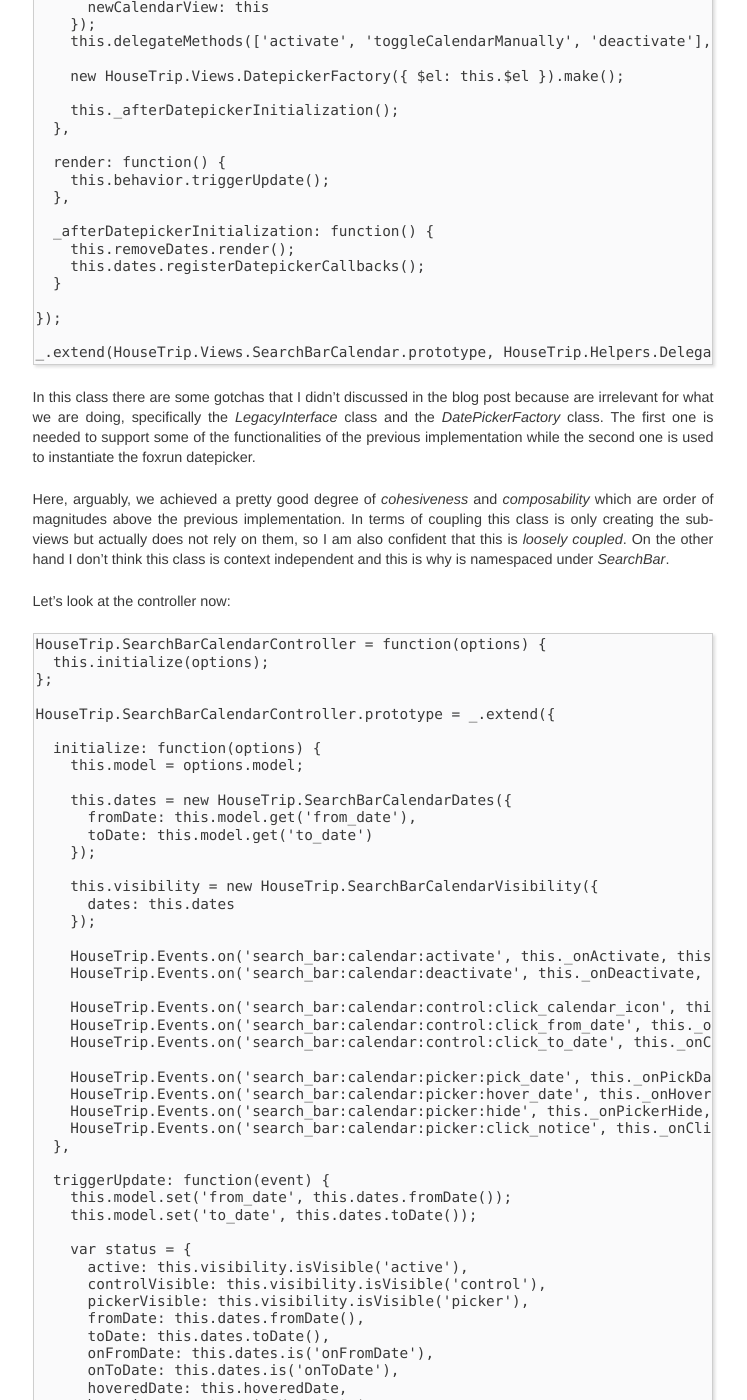
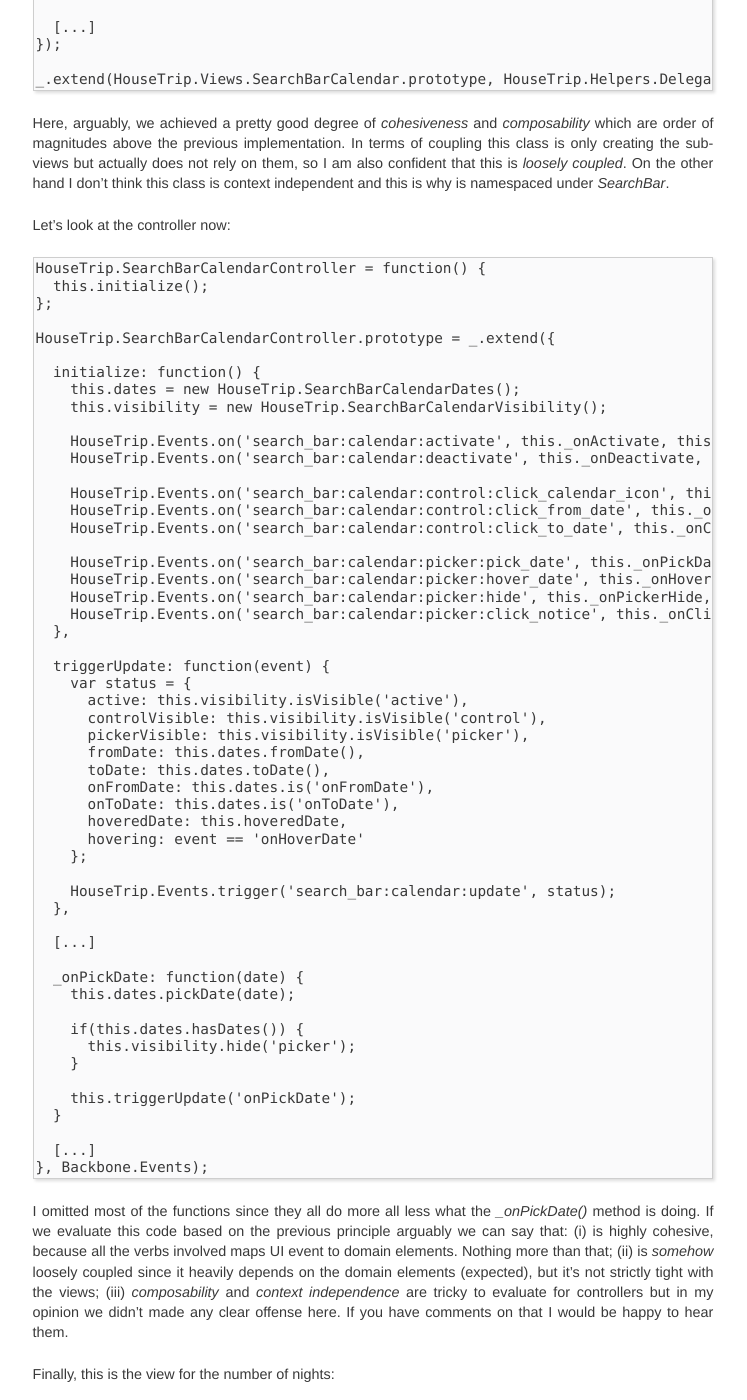
Before and after one commit to HouseTrip/housetrip.github.com, a Jekyll site: the page built from _posts/2014-11-25-calendar-refactoring.md, in a window 1280 px wide and 1400 px high, scrolled down 8017 px. Shown: the whole window, without its empty margins (267-1014 px from the left). Built offline with Jekyll 4.4.1, drawn with Linux system fonts in a browser that asks for light colours; comment, search, counter and statistics services are not loaded; some of the changed text lies outside the part shown.

Commit message:
Slimming unnecessary code in the examples at the end

```diff
--- a/_posts/2014-11-25-calendar-refactoring.md
+++ b/_posts/2014-11-25-calendar-refactoring.md
@@ -130,88 +130,61 @@
 
 ## Evaluate the new design
 
-To evaluate the design let's go back to the principles. *Theoretically* I should pick every class and check that it is *Highly Cohesive*, *Loosely Coupled*, *Easily Composable* and *Context Independent*. So let's have a look at a couple of them as an exemplification. The first one is the calendar:
+To evaluate the design let's go back to the principles and evaluate the degree of cohesiveness, coupling, composability and context independence for some key classes we produced. The first one is the calendar which simply acts as a composition mechanism. Here in the constructor we can see the elements we discussed:
 
 <pre class="lang:js decode:true " title="the new calendar class" >HouseTrip.Views.SearchBarCalendar = Backbone.View.extend({
-
-  initialize: function(options) {
-    this.behavior = new HouseTrip.SearchBarCalendarController({
-      model: this.model
+  initialize: function() {
+    this.calendarIcon = new HouseTrip.Views.SearchBarCalendarControlIcon({
+      el: this.$('.calendar-icon')
     });
 
-    this.calendarIcon = options.iconView || new HouseTrip.Views.SearchBarCalendarControlIcon({
-      el: this.$el
+    this.dates = new HouseTrip.Views.SearchBarCalendarControlDates({
+      el: this.$('.calendar-control-dates')
     });
 
-    this.dates = options.datesView || new HouseTrip.Views.SearchBarCalendarControlDates({
-      el: this.$el
+    this.numOfNights = new HouseTrip.Views.SearchBarCalendarControlNumOfNights({
+      el: this.$('.calendar-control-nights')
     });
 
-    this.numOfNights = options.numOfNightsView || new HouseTrip.Views.SearchBarCalendarControlNumOfNights({
-      el: this.$el
+    this.visibility = new HouseTrip.Views.SearchBarCalendarPickerVisibility({
+      el: this.$('.date-picker')
     });
 
-    this.visibility = options.pickerVisibilityView || new HouseTrip.Views.SearchBarCalendarPickerVisibility({
-      el: this.$el,
-      calendarPosition: options.calendarPosition
+    this.dates = new HouseTrip.Views.SearchBarCalendarPickerDates({
+      el: this.$('.date-picker')
     });
 
-    this.dates = options.pickerDatesView || new HouseTrip.Views.SearchBarCalendarPickerDates({
-      el: this.$el
+    this.removeDates = new HouseTrip.Views.SearchBarCalendarPickerRemoveDates({
+      el: this.$('.date-picker')
     });
 
-    this.removeDates = options.removeDateView || new HouseTrip.Views.SearchBarCalendarPickerRemoveDates({
-      el: this.$el
-    });
-
-    this.legacyInteface = new HouseTrip.Views.SearchBarCalendarLegacyInterface({
-      newCalendarView: this
-    });
-    this.delegateMethods(['activate', 'toggleCalendarManually', 'deactivate'], this.legacyInteface);
-
-    new HouseTrip.Views.DatepickerFactory({ $el: this.$el }).make();
-
-    this._afterDatepickerInitialization();
+    [...]
   },
 
   render: function() {
     this.behavior.triggerUpdate();
-  },
-
-  _afterDatepickerInitialization: function() {
-    this.removeDates.render();
-    this.dates.registerDatepickerCallbacks();
   }
 
+  [...]
 });
 
 _.extend(HouseTrip.Views.SearchBarCalendar.prototype, HouseTrip.Helpers.Delegation);
 </pre>
-
-In this class there are some gotchas that I didn't discussed in the blog post because are irrelevant for what we are doing, specifically the *LegacyInterface* class and the *DatePickerFactory* class. The first one is needed to support some of the functionalities of the previous implementation while the second one is used to instantiate the foxrun datepicker.
 
 Here, arguably, we achieved a pretty good degree of *cohesiveness* and *composability* which are order of magnitudes above the previous implementation. In terms of coupling this class is only creating the sub-views but actually does not rely on them, so I am also confident that this is *loosely coupled*. On the other hand I don't think this class is context independent and this is why is namespaced under *SearchBar*.
 
 Let's look at the controller now:
 
 <pre class="lang:js decode:true " title="the calendar controller" >
-HouseTrip.SearchBarCalendarController = function(options) {
-  this.initialize(options);
+HouseTrip.SearchBarCalendarController = function() {
+  this.initialize();
 };
 
 HouseTrip.SearchBarCalendarController.prototype = _.extend({
 
-  initialize: function(options) {
-    this.model = options.model;
-
-    this.dates = new HouseTrip.SearchBarCalendarDates({
-      fromDate: this.model.get('from_date'),
-      toDate: this.model.get('to_date')
-    });
-
-    this.visibility = new HouseTrip.SearchBarCalendarVisibility({
-      dates: this.dates
-    });
+  initialize: function() {
+    this.dates = new HouseTrip.SearchBarCalendarDates();
+    this.visibility = new HouseTrip.SearchBarCalendarVisibility();
 
     HouseTrip.Events.on('search_bar:calendar:activate', this._onActivate, this);
     HouseTrip.Events.on('search_bar:calendar:deactivate', this._onDeactivate, this);
@@ -227,9 +200,6 @@
   },
 
   triggerUpdate: function(event) {
-    this.model.set('from_date', this.dates.fromDate());
-    this.model.set('to_date', this.dates.toDate());
-
     var status = {
       active: this.visibility.isVisible('active'),
       controlVisible: this.visibility.isVisible('control'),
@@ -279,54 +225,20 @@
     }
 
     this.triggerUpdate('onPickDate');
-  },
+  }
 
-  _onActivate: function() {
-    this.visibility.toggle(true);
-
-    this.triggerUpdate('onActivate');
-  },
-
-  _onShowControl: function() {
-    this.visibility.show('control');
-
-    this.triggerUpdate('onActivate');
-  },
-
-  _onDeactivate: function() {
-    this.visibility.toggle(false);
-
-    this.triggerUpdate('onDeactivate');
-  },
-
-  _onClickCalendarIcon: function() {
-    this.visibility.toggle();
-
-    this.triggerUpdate('onClickCalendarIcon');
-  },
-
-  _onClickNotice: function() {
-    this.visibility.toggle(false);
-    this.dates.resetDates();
-
-    this.triggerUpdate('onClickNotice');
-  }
+  [...]
 }, Backbone.Events);
 </pre>
 
-Also here there are some gotchas that I didn't covered while talking about the design. The biggest one is the input *model* that I receive as a paramenter in the initialize method and that I keep in sync when I trigger the update event. This is a dependency against the rest of the code in our front-end to actually submit the search.
-
-If we evaluate this code based on the previous principle arguably we can say that: (i) is highly cohesive, because all the verbs involved maps UI event to domain elements. Nothing more than that; (ii) is *somehow* loosely coupled since it heavily depends on the domain elements (expected), but it's not strictly tight with the views; (iii) *composability* and *context independence* are tricky to evaluate for controllers but in my opinion we didn't made any clear offense here. If you have comments on that I would be happy to hear them.
+I omitted most of the functions since they all do more all less what the *_onPickDate()* method is doing. If we evaluate this code based on the previous principle arguably we can say that: (i) is highly cohesive, because all the verbs involved maps UI event to domain elements. Nothing more than that; (ii) is *somehow* loosely coupled since it heavily depends on the domain elements (expected), but it's not strictly tight with the views; (iii) *composability* and *context independence* are tricky to evaluate for controllers but in my opinion we didn't made any clear offense here. If you have comments on that I would be happy to hear them.
 
 Finally, this is the view for the number of nights:
 
 
 <pre class="lang:js decode:true " title="The number of nights view" >HouseTrip.Views.SearchBarCalendarControlNumOfNights = Backbone.View.extend({
 
-  initialize: function(options) {
-    this.translations = this.$el.data('translations');
-    this.alwaysVisible = options.alwaysVisible !== undefined ? options.alwaysVisible : false;
-
+  initialize: function() {
     HouseTrip.Events.on('search_bar:calendar:update', this.render, this);
   },
 
```
Also changed, not shown: other parts of _posts/2014-11-25-calendar-refactoring.md (+4 -37 lines).
